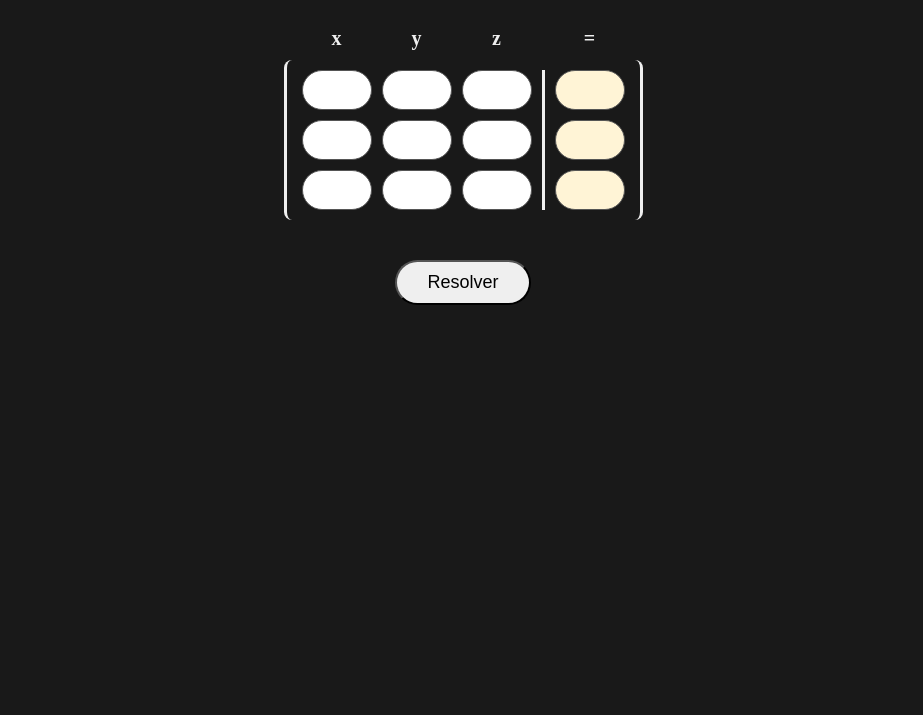
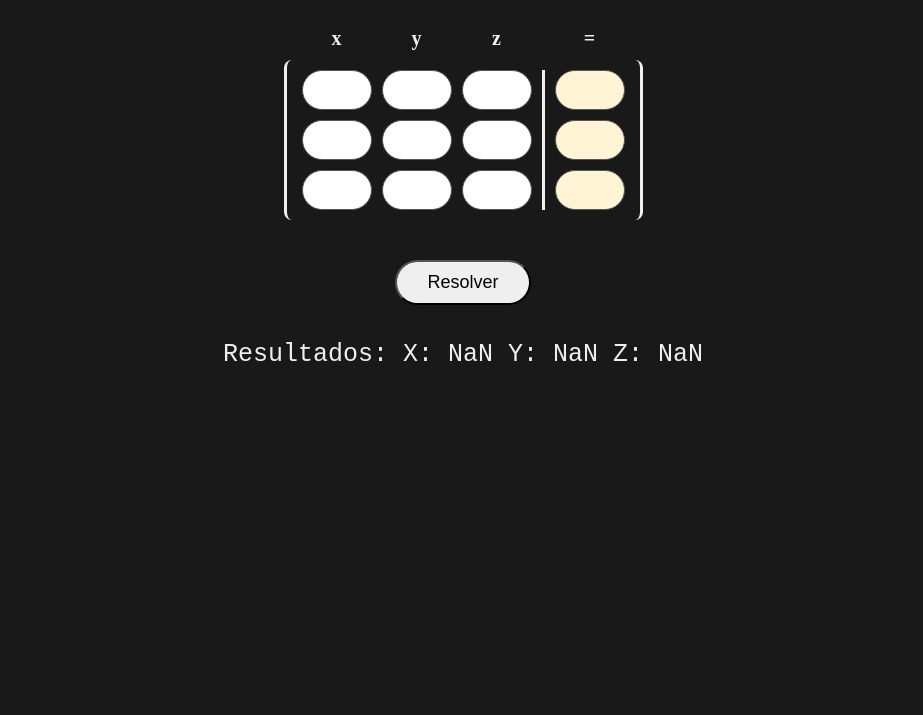
Before and after one commit to Sambuel/gauss-jordan-js, a plain HTML site: page index.html in a window 1280 px wide. Both pictures are taken after a click on the button "Resolver". Shown: the part 85-800 px from the top of the page, without its empty margins (177-1100 px from the left). Drawn offline with Linux system fonts and the light colour scheme.

Commit message:
terminado.

```diff
--- a/app.js
+++ b/app.js
@@ -1,6 +1,10 @@
 // referencias HTML
 const inputs = document.querySelectorAll("input");
 const btnResolver = document.querySelector("#btnResolver");
+const resultadoX = document.querySelector("#resultadoX");
+const resultadoY = document.querySelector("#resultadoY");
+const resultadoZ = document.querySelector("#resultadoZ");
+
 
 
 
@@ -9,8 +13,8 @@ const leerMatriz = (inputs) => {
     let fila = [];
     const matriz = [];
 
-    for(let input of [1,2,3,24,2,1,1,16,3,1,2,24]){
-        fila.push(Number(input));
+    for(let input of inputs){
+        fila.push(Number(input.value));
         if (fila.length === 4) {
             matriz.push(fila)
             fila = []
@@ -71,18 +75,44 @@ const bajarCeros = (matriz) => {
     matriz[0] = combinarFilas(matriz[2][2], matriz[0], matriz[0][2], matriz[2])
 
     // F1 nueva
-
     matriz[0] = combinarFilas(matriz[1][1], matriz[0], matriz[0][1], matriz[1])
-
-
     return matriz
 }
 
 
+// Fase 3 - Normalizar
+const dividirFila = (matriz ,pos, valorDivisible,) => {
+    let resultados = []
+
+    for(let valor of matriz[pos]){
+        const operacion = valor / valorDivisible
+        resultados.push(operacion);
+    }
+    return resultados
+}
+
+
+
+const normalizar = (matriz) => {
+    const f1 = dividirFila(matriz,0, matriz[0][0])
+    const f2 = dividirFila(matriz,1, matriz[1][1])
+    const f3 = dividirFila(matriz,2, matriz[2][2])
+    return [f1[3], f2[3] , f3[3]]
+}
+
+
+const mostrarResultados = (numeros) => {
+    resultadoX.textContent = numeros[0];
+    resultadoY.textContent = numeros[1];
+    resultadoZ.textContent = numeros[2];
+
+}
 
 
 btnResolver.addEventListener("click", () => {
-    // console.log(leerMatriz(inputs));
-    console.log(bajarCeros(leerMatriz(inputs)));
+    const valores = leerMatriz(inputs);
+    const fasesUnoDos = bajarCeros(valores);
+    const faseFinal = normalizar(fasesUnoDos);
+    const mostrar = mostrarResultados(faseFinal)
 
 })
--- a/index.html
+++ b/index.html
@@ -51,6 +51,9 @@
 
 
         <button id="btnResolver">Resolver</button>
+
+        <p class="resultados">Resultados: X: <span id="resultadoX"></span> Y: <span id="resultadoY"></span> Z: <span id="resultadoZ"></span></p>
+
     </main>
 
 
--- a/style.css
+++ b/style.css
@@ -107,3 +107,9 @@ main{
     border-top: 1px solid #ddd;
     margin-top: 500px;
 }
+
+.resultados{
+    color: #efefef;
+    font-size: 25px;
+    font-family: monospace;
+}
```
